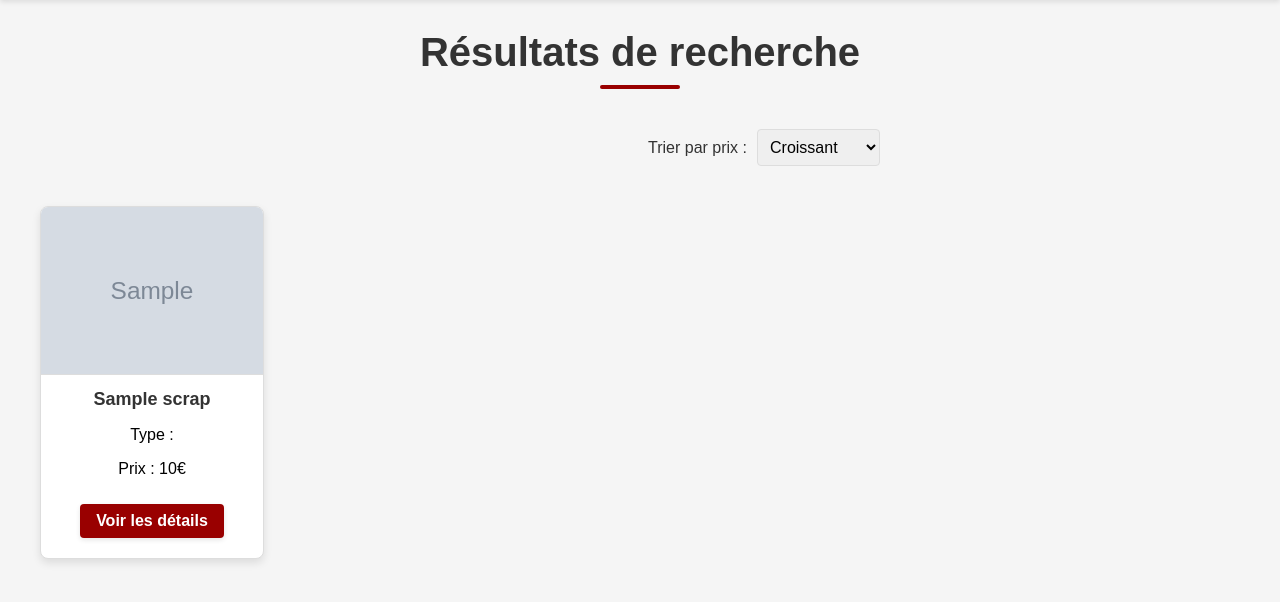
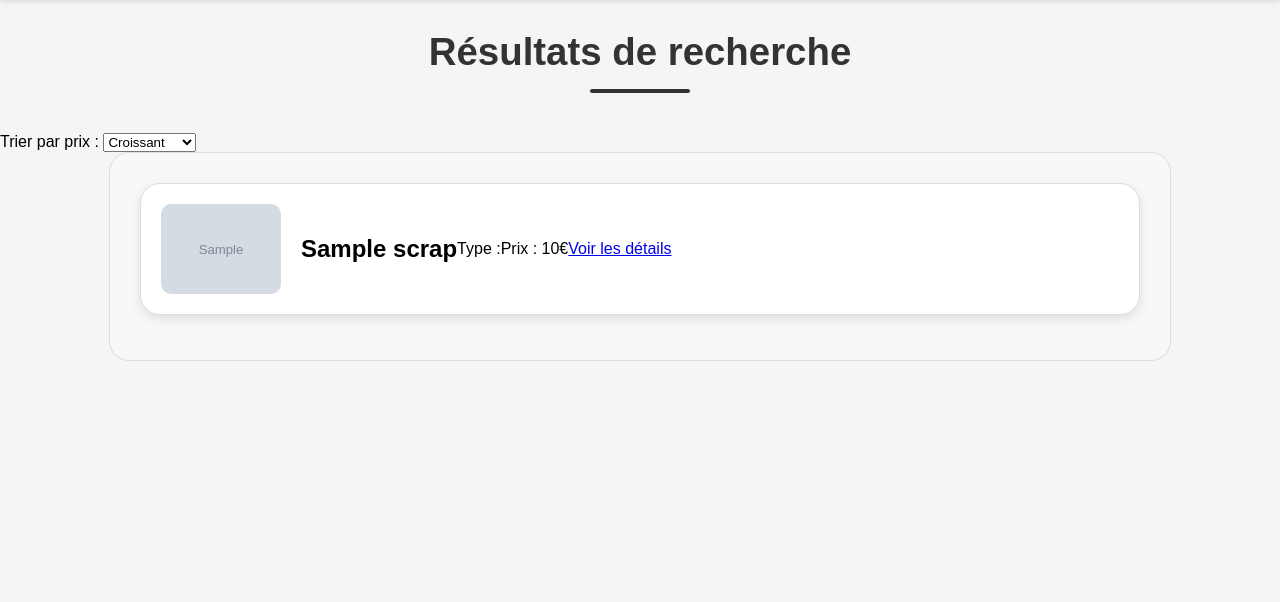
Before and after one commit to Aximme/GrapeMind, a PHP site: page /components/results_filter.php in a window 1280 px wide. Shown: the part 60-662 px from the top of the page. Run offline with PHP 8.4, Linux system fonts and the light colour scheme; tables that the repository leaves empty or names only in its code hold one stand-in row (values such as "Sample post"); grey boxes marked "Sample" are stand-in pictures.

Commit message:
amelioration

```diff
--- a/css/results_filter.css
+++ b/css/results_filter.css
@@ -1,168 +1,167 @@
-/* Conteneur principal pour les résultats de recherche */
+/* Style de conteneur principal pour les résultats */
 .search-results {
     display: grid;
-    grid-template-columns: repeat(auto-fill, minmax(200px, 1fr));
+    grid-template-columns: 1fr;
     gap: 20px;
-    padding: 20px;
-    max-width: 1200px;
+    padding: 30px;
+    max-width: 1000px;
     margin: 0 auto;
+    background: #f8f8f8;
+    border-radius: 20px;
+    border: 1px solid #ddd;
 }
 
-/* Style pour chaque carte de résultat */
+/* Style de chaque élément de résultat */
 .result-item {
-    background-color: #ffffff;
+    display: flex;
+    align-items: center;
+    background: #ffffff;
     border: 1px solid #ddd;
-    border-radius: 8px;
+    border-radius: 20px;
     overflow: hidden;
-    text-align: center;
-    transition: transform 0.2s ease-in-out;
-    box-shadow: 0 4px 8px rgba(0, 0, 0, 0.1);
+    transition: transform 0.3s ease-in-out, box-shadow 0.3s;
+    box-shadow: 0 4px 12px rgba(0, 0, 0, 0.1);
+    padding: 20px;
+    margin-bottom: 15px;
 }
 
 .result-item:hover {
-    transform: scale(1.05);
+    transform: scale(1.03);
+    box-shadow: 0 10px 20px rgba(0, 0, 0, 0.15);
 }
 
-/* Image de vignette */
+/* Style pour les vignettes des vins */
 .wine-thumbnail {
-    width: 100%;
+    width: 120px;
     height: auto;
-    max-height: 200px;
-    object-fit: cover;
-    border-bottom: 1px solid #ddd;
+    object-fit: contain;
+    border-radius: 10px;
+    margin-right: 20px;
 }
 
-/* Titre de l'élément */
-.result-item h2 {
-    font-size: 18px;
+/* Détails du vin */
+.wine-details {
+    flex: 1;
+    display: flex;
+    flex-direction: column;
+    justify-content: space-between;
+    color: #333;
+    font-family: 'Arial', sans-serif;
+    padding: 0 15px;
+}
+
+.wine-details h2 {
+    font-size: 20px;
     font-weight: bold;
-    color: #333;
-    margin: 10px 0;
-    padding: 0 10px;
+    margin: 0;
+    padding: 0;
+    color: #222;
     white-space: nowrap;
     overflow: hidden;
     text-overflow: ellipsis;
 }
 
-/* Lien pour voir les détails */
-.details-link {
-    display: inline-block;
-    margin: 10px 0 20px;
-    padding: 8px 16px;
-    background-color: #900; /* Couleur principale */
-    color: #fff;
-    border-radius: 4px;
-    text-decoration: none;
+.wine-price {
+    font-size: 20px;
     font-weight: bold;
-    box-shadow: 0 2px 5px rgba(0, 0, 0, 0.1);
-    transition: background-color 0.3s ease;
+    color: #888;
+    margin-top: 5px;
+    margin-bottom: 10px;
 }
 
-.details-link:hover {
-    background-color: #700;
+.wine-taste {
+    font-size: 15px;
+    color: #666;
+    margin-top: 5px;
+    opacity: 0.9;
 }
 
-/* Style pour le titre principal de la page */
+.wine-flavors {
+    margin-top: 10px;
+    display: flex;
+    gap: 8px;
+    align-items: center;
+    flex-wrap: wrap;
+}
+
+.icon-flavor {
+    width: 35px;
+    height: 35px;
+    border-radius: 50%;
+    object-fit: cover;
+    box-shadow: 0 2px 6px rgba(0, 0, 0, 0.15);
+}
+
+.stars_notation {
+    display: flex;
+    align-items: center;
+    gap: 4px;
+    margin-top: 8px;
+}
+
+.star {
+    width: 20px;
+    height: 20px;
+    object-fit: contain;
+}
+
+.result-item-link {
+    text-decoration: none;
+    color: inherit;
+    display: block;
+}
+
+.result-item-link .result-item {
+    cursor: pointer;
+}
+
+/* Style du titre principal */
 h1 {
-    font-size: 2.5em;
+    font-size: 2.4em;
     color: #333;
     font-weight: bold;
     text-align: center;
     margin-top: 30px;
     margin-bottom: 40px;
-    font-family: 'Poppins', sans-serif;
+    font-family: 'Arial', sans-serif;
 }
 
-/* Ligne décorative sous le titre */
 h1::after {
     content: "";
     display: block;
-    width: 80px;
+    width: 100px;
     height: 4px;
-    background-color: #900;
-    margin: 10px auto 0;
+    background-color: #333;
+    margin: 15px auto 0;
     border-radius: 2px;
 }
 
-/* Conteneur de la pagination */
+/* Pagination */
 .pagination {
     display: flex;
     justify-content: center;
     margin: 20px 0;
 }
 
-/* Liens de pagination */
 .pagination-link {
     margin: 0 5px;
-    padding: 8px 12px;
+    padding: 10px 14px;
     color: #333;
     background-color: #f8f8f8;
     border: 1px solid #ddd;
-    border-radius: 4px;
+    border-radius: 20px;
     text-decoration: none;
     font-weight: bold;
-    transition: background-color 0.3s;
+    transition: background-color 0.3s, color 0.3s;
 }
 
 .pagination-link:hover {
-    background-color: #900;
+    background-color: #333;
     color: #fff;
 }
 
-/* Lien actif pour la pagination */
 .pagination-link.active {
-    background-color: #900;
+    background-color: #333;
     color: #fff;
     cursor: default;
 }
-
-/* Style pour le formulaire de tri par prix */
-.sort-form {
-    display: flex;
-    align-items: center;
-    margin-bottom: 20px;
-    font-family: 'Arial', sans-serif;
-    justify-content: flex-end;
-    margin-right: 400px;
-}
-
-.sort-form label {
-    font-size: 16px;
-    margin-right: 10px;
-    color: #333;
-}
-
-.sort-form select {
-    padding: 8px;
-    font-size: 16px;
-    border: 1px solid #ddd;
-    border-radius: 4px;
-    outline: none;
-    transition: border-color 0.3s ease;
-}
-
-.sort-form select:hover {
-    border-color: #333;
-}
-
-.sort-form select:focus {
-    border-color: #555;
-    box-shadow: 0 0 5px rgba(0, 0, 0, 0.2);
-}
-
-.sort-form button {
-    margin-left: 15px;
-    padding: 8px 16px;
-    background-color: #333;
-    color: #fff;
-    border: none;
-    border-radius: 4px;
-    cursor: pointer;
-    font-size: 16px;
-    transition: background-color 0.3s ease, box-shadow 0.3s;
-}
-
-.sort-form button:hover {
-    background-color: #555;
-    box-shadow: 0 4px 10px rgba(0, 0, 0, 0.2);
-}
```
Also changed, not shown: components/search_results.php (+49 -27 lines), css/search_results.css (+47 -60 lines), assets/gouts/fruit_d'arbre_fruitier.jpeg (renamed from assets/gouts/fruit_d_arbre_fruitier.jpeg), assets/gouts/fruit_rouge.jpeg (renamed from assets/gouts/fruits_rouges.jpeg).
